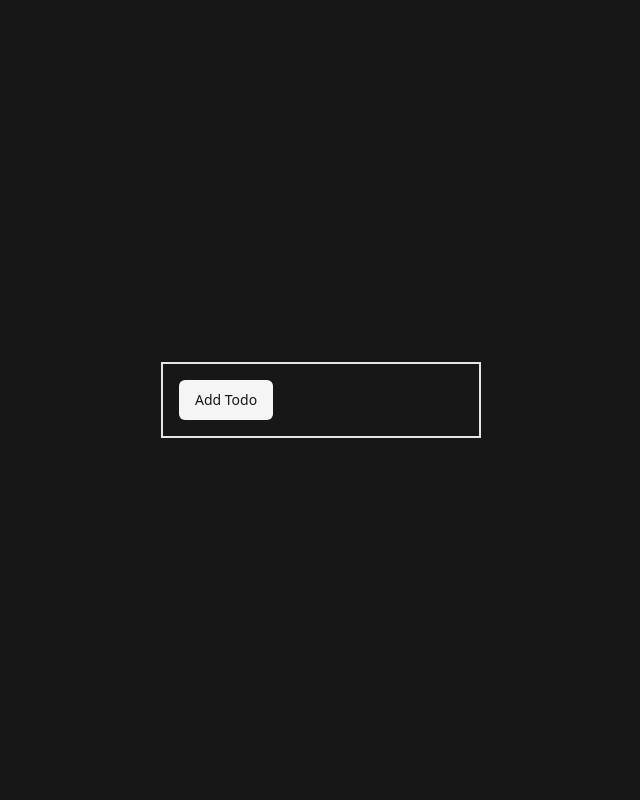
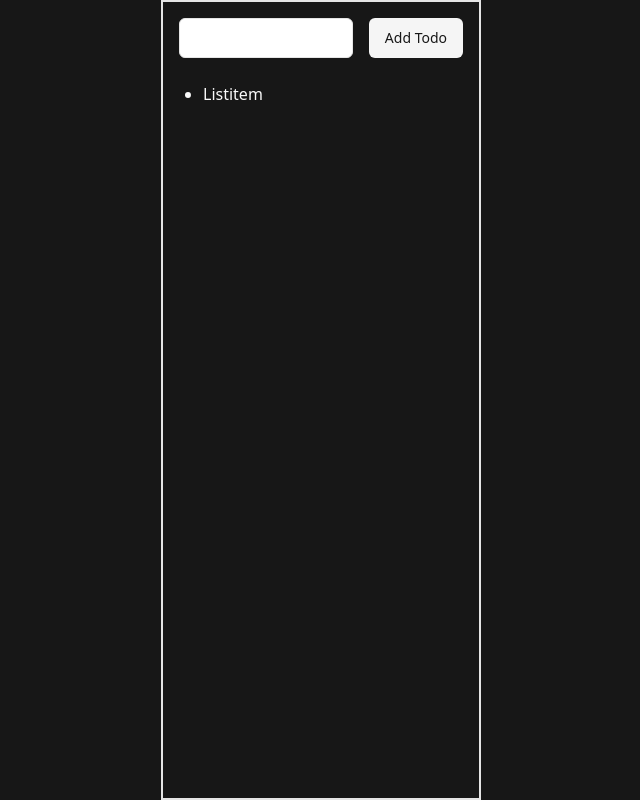
Before and after one commit to Yokosumi/sc010-todo-app, a React (Vite) app: page / in a window 1280 px wide. Shown: the whole page, without its empty margins (319-959 px from the left). Built offline with nearby package versions, Linux system fonts and the light colour scheme.

Commit message:
created first version of todo layout + changed types

```diff
--- a/src/App.tsx
+++ b/src/App.tsx
@@ -1,12 +1,19 @@
 import { Container } from './components/Container'
 import { Button } from './components/ui/button'
+import { Input } from '@/components/ui/input'
 
 function App() {
     return (
         <>
             <Container>
-                <div className="border-2 w-1/4 h-fit p-4">
-                    <Button variant={'secondary'}>Add Todo</Button>
+                <div className="flex-col flex-1 gap-4 border-2 w-1/4 h-3/4 p-4">
+                    <div className="flex gap-4">
+                        <Input className="text-secondary-foreground" />{' '}
+                        <Button variant={'secondary'}>Add Todo</Button>
+                    </div>
+                    <ul className="my-6 ml-6 list-disc [&>li]:mt-2">
+                        <li>Listitem</li>
+                    </ul>
                 </div>
             </Container>
         </>
--- a/src/TodoContext.tsx
+++ b/src/TodoContext.tsx
@@ -3,7 +3,6 @@ import { Todo, TodoList } from './types'
 
 export type TodoContextType = {
     todoList: TodoList
-
     newTodo: Todo
 }
 
--- /dev/null
+++ b/src/components/ui/input.tsx
@@ -0,0 +1,25 @@
+import * as React from "react"
+
+import { cn } from "@/lib/utils"
+
+export interface InputProps
+  extends React.InputHTMLAttributes<HTMLInputElement> {}
+
+const Input = React.forwardRef<HTMLInputElement, InputProps>(
+  ({ className, type, ...props }, ref) => {
+    return (
+      <input
+        type={type}
+        className={cn(
+          "flex h-10 w-full rounded-md border border-input bg-background px-3 py-2 text-sm ring-offset-background file:border-0 file:bg-transparent file:text-sm file:font-medium placeholder:text-muted-foreground focus-visible:outline-none focus-visible:ring-2 focus-visible:ring-ring focus-visible:ring-offset-2 disabled:cursor-not-allowed disabled:opacity-50",
+          className
+        )}
+        ref={ref}
+        {...props}
+      />
+    )
+  }
+)
+Input.displayName = "Input"
+
+export { Input }
--- a/src/types.ts
+++ b/src/types.ts
@@ -1,7 +1,6 @@
 export type TodoList = Todo[]
 
 export type Todo = {
-    id: number
     body: string
     checked: boolean
     badges: Badge[]
```
Also changed, not shown: 1 other file (tests, documents, lock files or other folders).
